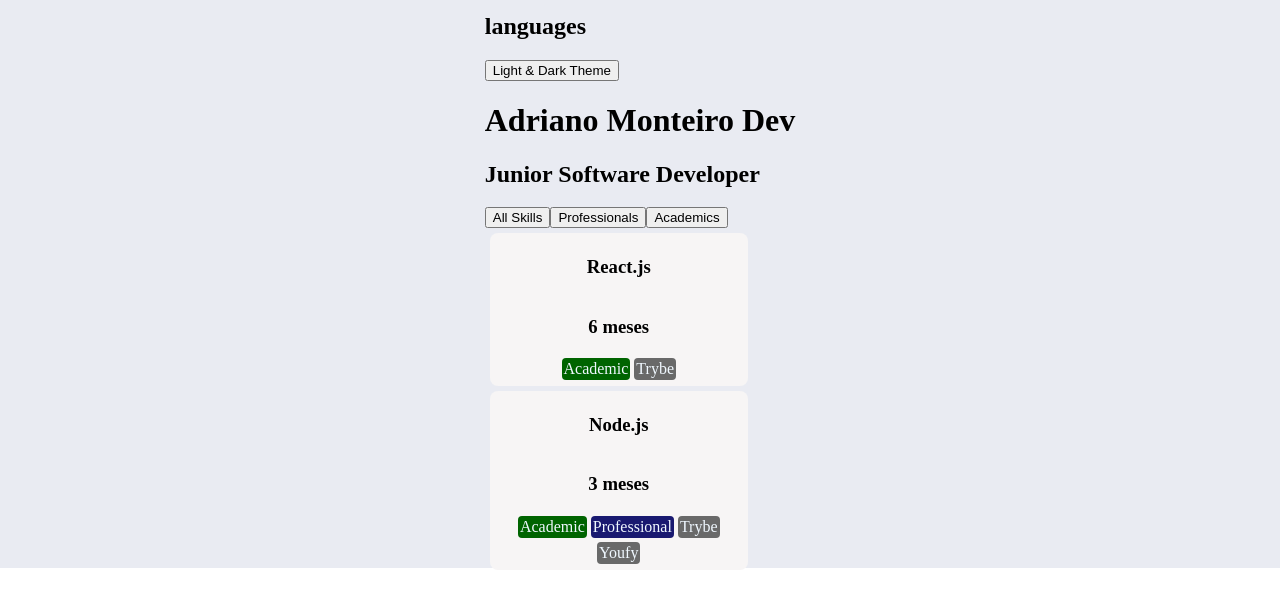
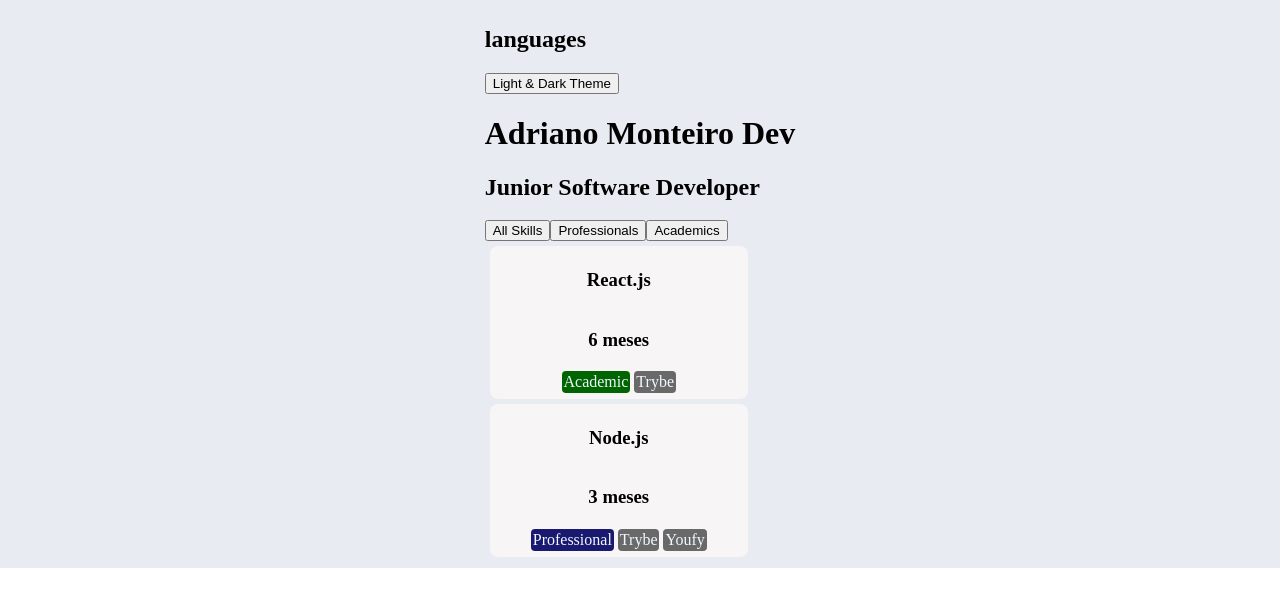
Before and after one commit to adrianomonteiroweb/adrianomonteirodev, a React (Create React App) app in the folder packages/client/: page / in a window 1280 px wide. Shown: the top 606 px of the page. Built offline with nearby package versions, Linux system fonts and the light colour scheme.

Commit message:
feat: implement filter of skills

```diff
--- a/packages/client/src/data/skillsData.json
+++ b/packages/client/src/data/skillsData.json
@@ -3,12 +3,12 @@
     "at": ["Trybe"],
     "skill": "React.js",
     "time_experience": 6,
-    "types": ["Academic"]
+    "type": "Academic"
   },
   {
     "at": ["Trybe", "Youfy"],
     "skill": "Node.js",
     "time_experience": 3,
-    "types": ["Academic", "Professional"]
+    "type": "Professional"
   }
 ]
--- a/packages/client/src/pages/skills/Skills.jsx
+++ b/packages/client/src/pages/skills/Skills.jsx
@@ -1,19 +1,25 @@
+import { useState } from 'react';
+
 import Card from './card-component/Card';
 import FilterSkills from './skills-components/FilterSkills';
 import skillsData from '../../data/skillsData.json';
 
 export default function Skills() {
+  const [typeSkill, setTypeSkill] = useState('');
+
   return (
     <div className='skills-div'>
       <h1>Adriano Monteiro Dev</h1>
       <h2>Junior Software Developer</h2>
-      <FilterSkills />
+      <FilterSkills setTypeSkill={setTypeSkill} />
       <div className='cards-skills-div'>
-        {skillsData.map(({ skill, time_experience, types, at }) => (
+        {skillsData
+          .filter(({ type }) => type !== typeSkill)
+          .map(({ skill, time_experience, type, at }) => (
             <Card
               skill={skill}
               time_experience={time_experience}
-            types={types}
+              type={type}
               at={at}
             />
           ))}
--- a/packages/client/src/pages/skills/card-component/Card.jsx
+++ b/packages/client/src/pages/skills/card-component/Card.jsx
@@ -1,14 +1,12 @@
 import './card.css';
 
-export default function Card({ skill, time_experience, types, at }) {
+export default function Card({ skill, time_experience, type, at }) {
   return (
     <div className='card'>
       <h3>{skill}</h3>
       <h3>{time_experience} meses</h3>
       <div className='tags'>
-        {types.map((type) => (
-          <span className={`types ${type}`}>{type}</span>
-        ))}
+        <span className={`types ${type}`}>{type}</span>
         {at.map((at) => (
           <span className={`at ${at}`}>{at}</span>
         ))}
--- a/packages/client/src/pages/skills/skills-components/FilterSkills.jsx
+++ b/packages/client/src/pages/skills/skills-components/FilterSkills.jsx
@@ -1,9 +1,21 @@
-export default function FilterSkills() {
+export default function FilterSkills({ setTypeSkill }) {
   return (
     <div className='skills-filter-div'>
-      <button className='filter-button'>All Skills</button>
-      <button className='filter-button'>Professionals</button>
-      <button className='filter-button'>Academics</button>
+      <button className='filter-button' onClick={() => setTypeSkill('')}>
+        All Skills
+      </button>
+      <button
+        className='filter-button'
+        onClick={() => setTypeSkill('Academic')}
+      >
+        Professionals
+      </button>
+      <button
+        className='filter-button'
+        onClick={() => setTypeSkill('Professional')}
+      >
+        Academics
+      </button>
     </div>
   );
 }
```
Lines whose indentation alone changed are shown as unchanged.
